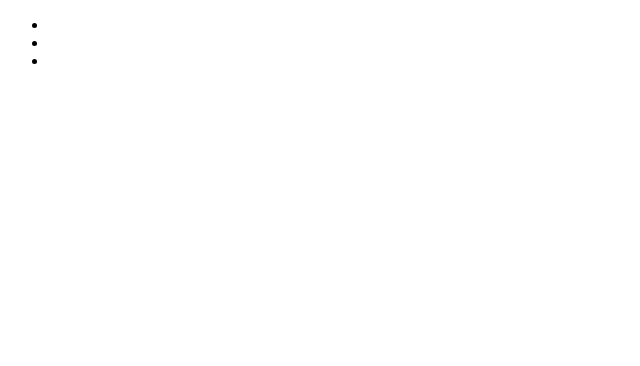
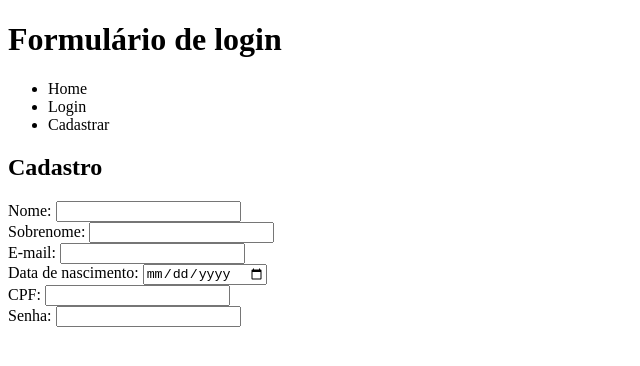
Before and after one commit to Guilherme-Orio/NodeJS_expressAPI_SGBD, a plain HTML site: page index.html in a window 1280 px wide. Shown: the whole page, without its empty margins (0-640 px from the left). Drawn offline with Linux system fonts and the light colour scheme.

Commit message:
terminado o HTML

```diff
--- a/index.html
+++ b/index.html
@@ -3,28 +3,48 @@
 <head>
     <meta charset="UTF-8">
     <meta name="viewport" content="width=device-width, initial-scale=1.0">
-    <title>Site</title>
+    <link rel="stylesheet" href="style.css">
+    <title>Tela de login com integração ao banco de dados</title>
 </head>
 <body>
     <header>
+        <h1>Formulário de login</h1>
         <nav>
             <ul>
-                <li></li>
-                <li></li>
-                <li></li>
+                <li>Home</li>
+                <li>Login</li>
+                <li>Cadastrar</li>
             </ul>
         </nav>
     </header>
     <main>
+        <h2>Cadastro</h2>
         <article>
-
+            <div class="container-name">
+                <label for="name">Nome:</label>
+                <input type="text" class="name" name="name" required>
+            </div>
+            <div class ="container-sobrenome">
+                <label for="sobrenome">Sobrenome:</label>
+                <input type="text" class ="sobrenome" name="sobrenome" required>
+            </div>
+            <div class = "container-email">
+                <label for="email">E-mail:</label>
+                <input type="text" class = "email" name="email" required>
+            </div>
+            <div class = "container-dt-nascimento">
+                <label for="dt-nascimento">Data de nascimento:</label>
+                <input type="date" class="dt-nascimento" name="dt-nascimento" required>
+            </div>
+            <div class = "container-cpf">
+                <label for="cpf">CPF:</label>
+                <input type="text" class="cpf" name="cpf" >
+            </div>
+            <div class = "conteiner-senha">
+                <label for="senha">Senha:</label>
+                <input type="text" class = "senha" name = "senha" required>
+            </div>
         </article>
-        <aside>
-
-        </aside>
-        <section>
-
-        </section>
     </main>
     <footer>
 
```
Also changed, not shown: cd.md (+1 -1 lines), depoimentos.md (added, +1 -0 lines), style.css (added).
